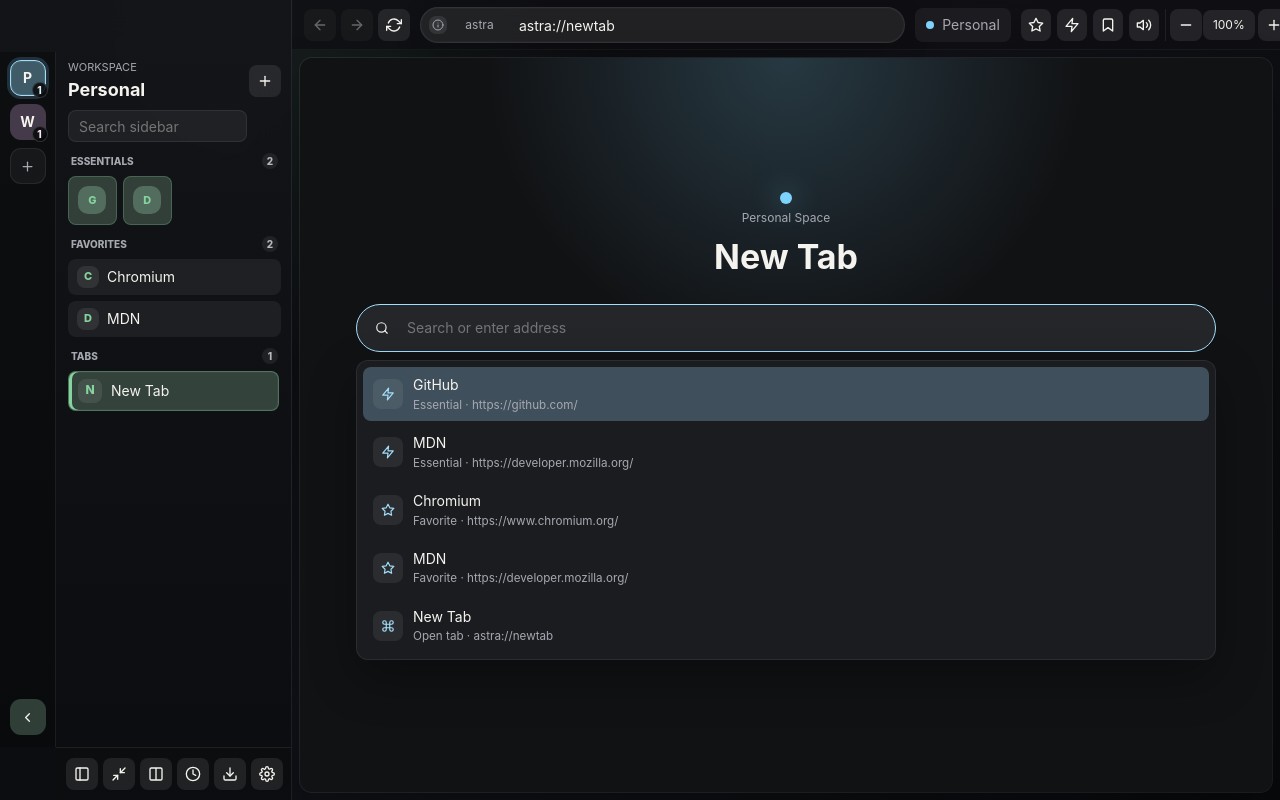
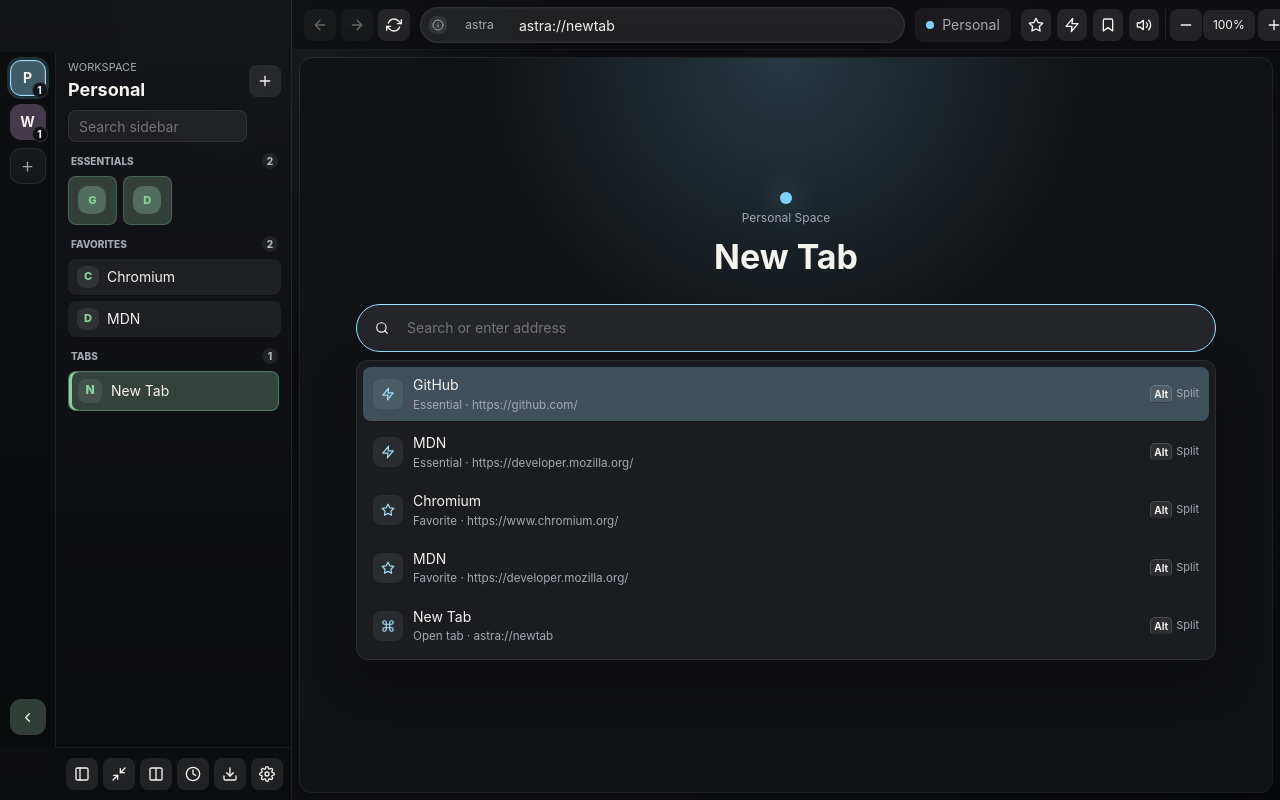
Before and after one commit to Tsutomu-miku/astra-browser, a React (Vite) app: page / in a window 1280 px wide. Shown: the top 800 px of the page. Built offline with nearby package versions, Linux system fonts and the light colour scheme.

Commit message:
feat: hint start search split actions

```diff
--- a/src/renderer/styles/start-page.css
+++ b/src/renderer/styles/start-page.css
@@ -105,7 +105,7 @@
 .start-search-suggestion {
   min-width: 0;
   display: grid;
-  grid-template-columns: 30px minmax(0, 1fr);
+  grid-template-columns: 30px minmax(0, 1fr) auto;
   align-items: center;
   gap: 10px;
   border: 0;
@@ -148,6 +148,38 @@
 
 .start-search-suggestion-copy small {
   color: var(--muted);
+}
+
+.start-search-action-hints {
+  min-width: 0;
+  display: inline-flex;
+  align-items: center;
+  justify-content: flex-end;
+  gap: 5px;
+  color: var(--muted);
+  font-size: 11px;
+}
+
+.start-search-action-hint {
+  display: inline-flex;
+  align-items: center;
+  gap: 4px;
+  white-space: nowrap;
+}
+
+.start-search-action-hint kbd {
+  min-width: 22px;
+  height: 18px;
+  display: inline-grid;
+  place-items: center;
+  border: 1px solid rgba(255, 255, 255, 0.14);
+  border-bottom-color: rgba(0, 0, 0, 0.3);
+  border-radius: 5px;
+  background: rgba(255, 255, 255, 0.08);
+  color: var(--text);
+  font-family: inherit;
+  font-size: 10px;
+  font-weight: 700;
 }
 
 .start-section {
--- a/src/renderer/surfaces/start/components/StartSearch.tsx
+++ b/src/renderer/surfaces/start/components/StartSearch.tsx
@@ -1,6 +1,7 @@
 import { useState, type FormEvent } from "react";
 import { FiClock, FiCommand, FiSearch, FiStar, FiZap } from "react-icons/fi";
 
+import { getOmniboxActionHints } from "../../../common/omnibox/omniboxActions";
 import type { OmniboxSuggestion } from "../../../common/omnibox/omniboxSuggestions";
 import type { BrowserController } from "../../../app/controller/types";
 import { useOmniboxController } from "../../../app/controller/useOmniboxController";
@@ -60,6 +61,7 @@
               type="button"
               role="option"
               aria-selected={index === omnibox.activeIndex}
+              title="Alt-click to open in split view"
               onMouseDown={(event) => omnibox.onSuggestionPointerDown(event, suggestion)}
               onMouseEnter={() => omnibox.setActiveSuggestionIndex(index)}
             >
@@ -69,6 +71,14 @@
               <span className="start-search-suggestion-copy">
                 <span>{suggestion.title}</span>
                 <small>{suggestion.subtitle}</small>
+              </span>
+              <span className="start-search-action-hints" aria-label="Alt Split">
+                {getOmniboxActionHints(suggestion).map((hint) => (
+                  <span className={`start-search-action-hint is-${hint.id}`} key={hint.id}>
+                    <kbd>{hint.modifier}</kbd>
+                    <span>{hint.label}</span>
+                  </span>
+                ))}
               </span>
             </button>
           ))}
```
Also changed, not shown: 1 other file (tests, documents, lock files or other folders).
